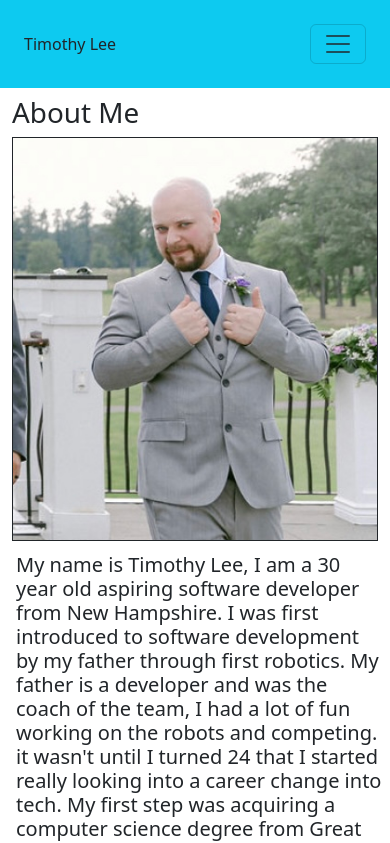
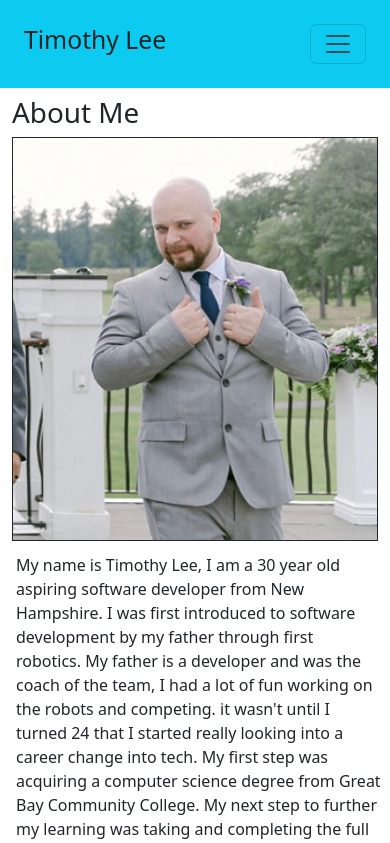
Before and after one commit to TimL94/Timothy-Lee, a React (Vite) app: page / in a window 390 px wide. Shown: the top 843 px of the page. Built offline with nearby package versions, Linux system fonts and the light colour scheme.

Commit message:
got rid of the h5-tag in the about em section

```diff
--- a/src/components/Nav/nav.css
+++ b/src/components/Nav/nav.css
@@ -3,4 +3,7 @@
         margin:auto;
         align-self: flex-end;
     }
+    .navbar {
+        text-align: center;
+    }
 }
--- a/src/components/Nav/nav.jsx
+++ b/src/components/Nav/nav.jsx
@@ -13,10 +13,10 @@
                 href="#About"
                 onClick={() => handlePageChange('About')}
                 >
-                    Timothy Lee
+                    <h2>Timothy Lee</h2>
                     </a>
-                    <button class="navbar-toggler" type="button" data-bs-toggle="collapse" data-bs-target="#navbarSupportedContent" aria-controls="navbarSupportedContent" aria-expanded="false" aria-label="Toggle navigation">
-                        <span class="navbar-toggler-icon"></span>
+                    <button className="navbar-toggler" type="button" data-bs-toggle="collapse" data-bs-target="#navbarSupportedContent" aria-controls="navbarSupportedContent" aria-expanded="false" aria-label="Toggle navigation">
+                        <span className="navbar-toggler-icon"></span>
                     </button>
                 <div className="collapse navbar-collapse" id="navbarSupportedContent">
                     <ul className="navbar-nav">
--- a/src/components/Pages/About/about.jsx
+++ b/src/components/Pages/About/about.jsx
@@ -12,7 +12,6 @@
                 </h1>
             </div>
             <div className="col-sm-7 m-1">
-                <h5 className='text-left'>
                     <p>
                         My name is Timothy Lee, I am a 30 year old aspiring software developer from New Hampshire.
                         I was first introduced to software development by my father through first robotics.
@@ -23,7 +22,7 @@
                         bootcamp through UNH. I am planning to become AWS certified once the course is completed
                         and then I will be applying for junior dev jobs.
                     </p>
-                </h5>
+
             </div>
         </div>
     )
```
